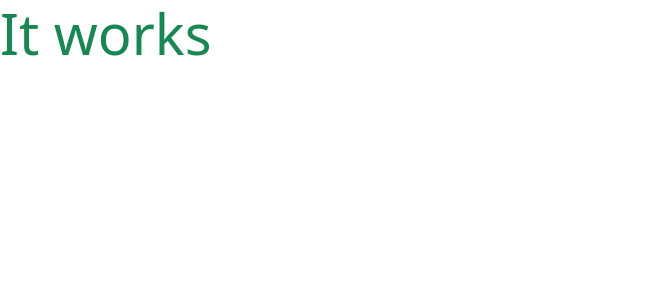
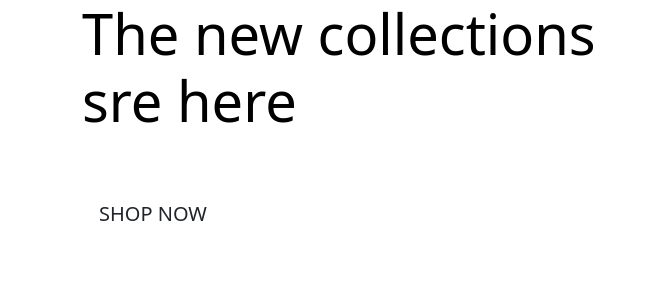
Before and after one commit to bozy15/boutique-ado-e-commerce, a Django app: page / in a window 1280 px wide. Shown: the top 300 px of the page, without its empty margins (0-654 px from the left). Run offline with Django 3.2, Linux system fonts and the light colour scheme.

Commit message:
Add home page content

```diff
--- a/home/templates/home/index.html
+++ b/home/templates/home/index.html
@@ -1,6 +1,25 @@
 {% extends "base.html" %}
 {% load static %}
 
+{% block page_header %}
+    <div class="container header-container">
+        <div class="row">
+            <div class="col"></div>
+        </div>
+    </div>
+{% endblock %}
+
 {% block content %}
-    <h1 class="display-4 text-success">It works</h1>
+    <div class="container h-100">
+        <div class="row h-100">
+            <div class="col7 col-md-6 my-auto">
+                <h1 class="display-4 logo-font text-black">The new collections sre here</h1>
+                <div class="my-5">
+                    <h4>
+                        <a href="" class="shop-now-button btn btn-lg rounded-0 text-uppercase py-3">Shop Now</a>
+                    </h4>
+                </div>
+            </div>
+        </div>
+    </div>
 {% endblock %}
```
